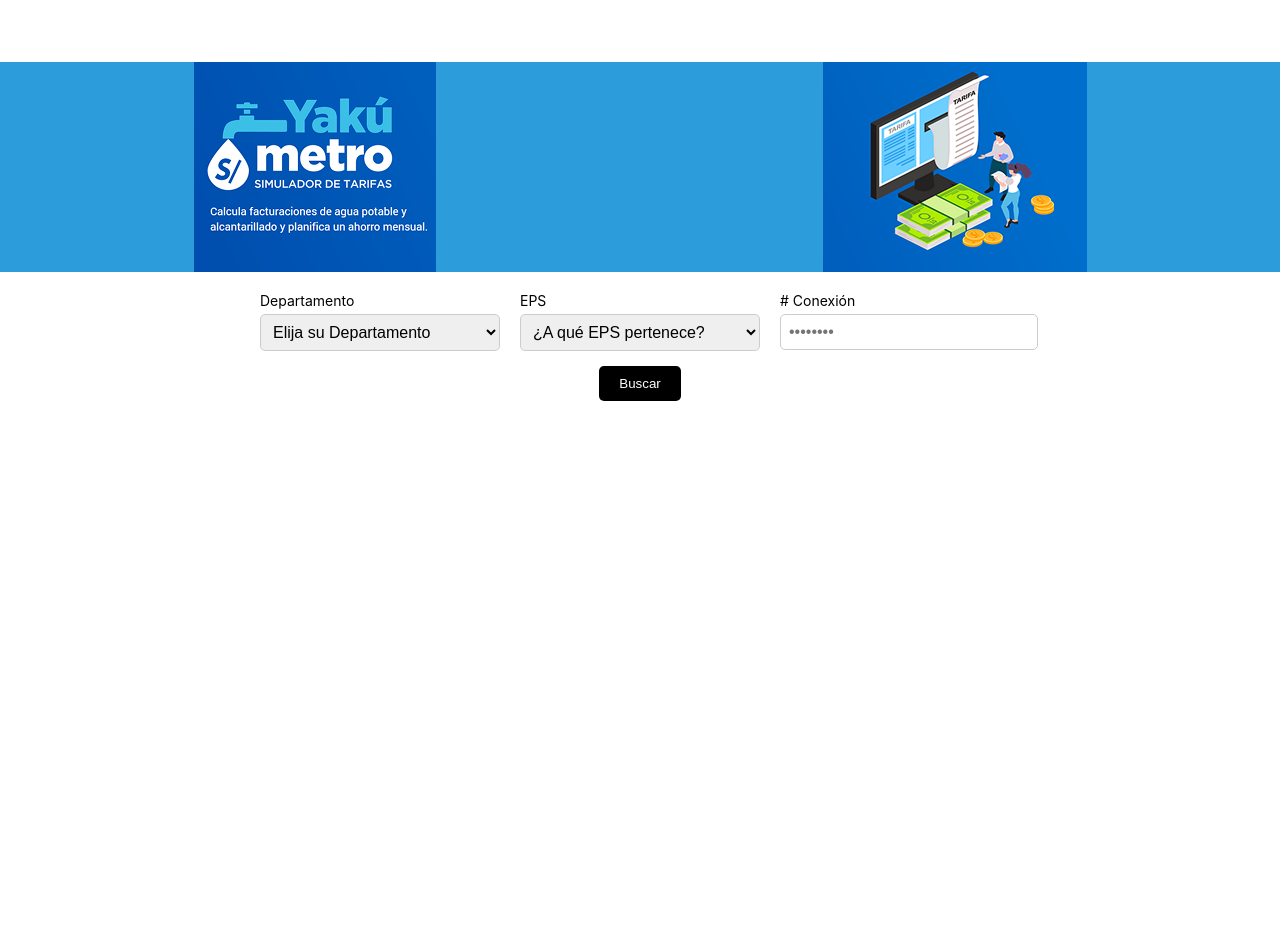
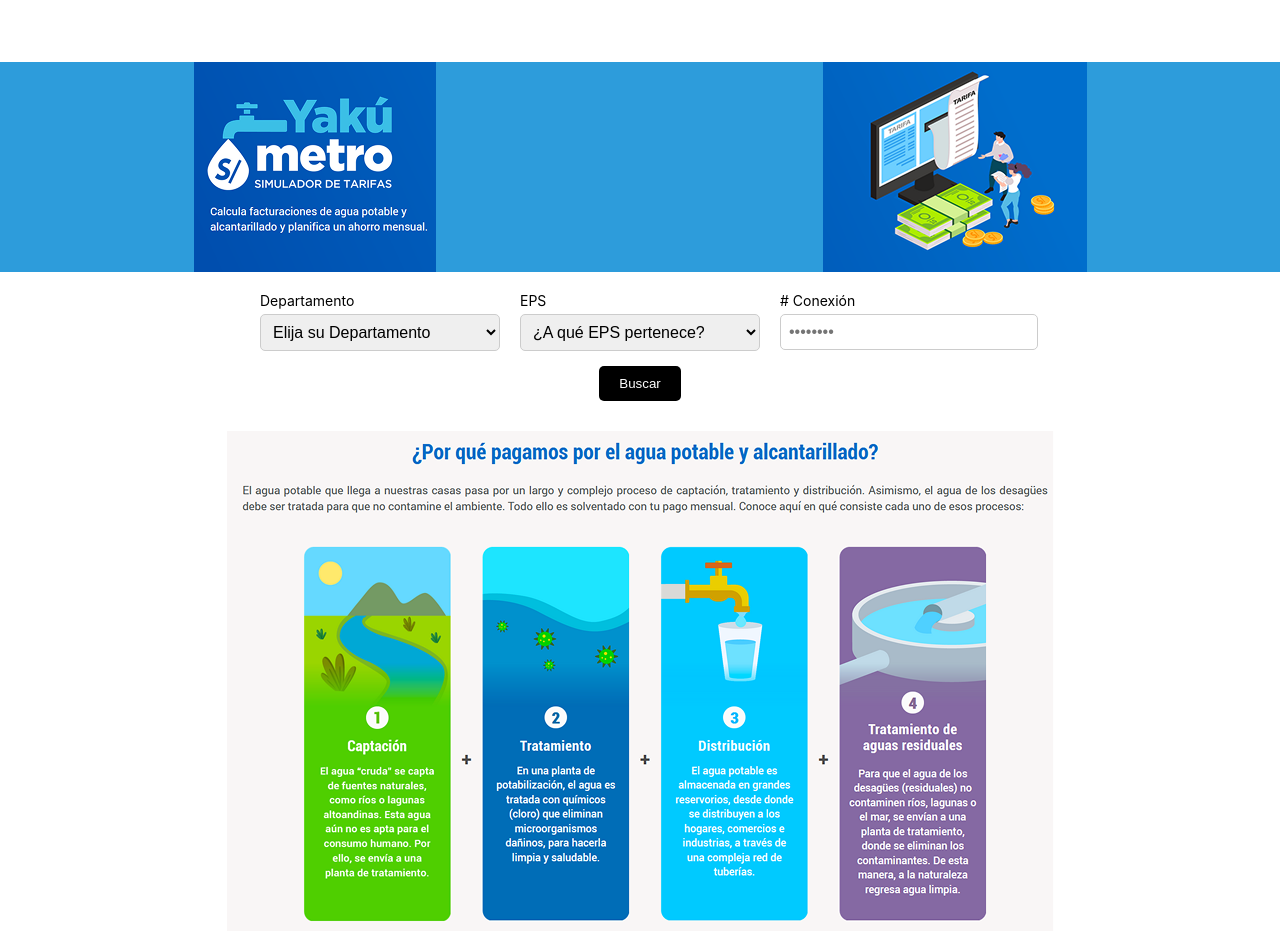
Before and after one commit to cparragatorres/frontend-yakumetro2, a React (Create React App) app: page / in a window 1280 px wide. Before the commit the page ends 800 px from the top, so only its background shows below. Built offline with nearby package versions, Linux system fonts and the light colour scheme.

Commit message:
feat(informacion-agua): agregar componente con imagen informativa debajo del formulario

```diff
--- a/src/App.tsx
+++ b/src/App.tsx
@@ -1,6 +1,7 @@
 import React from "react";
 import Header from "./components/Header/Header";
 import Formulario from "./components/Formulario/Formulario";
+import InformacionAgua from "./components/InformacionAgua/InformacionAgua";
 import "./App.css";
 
 const App: React.FC = () => {
@@ -8,6 +9,7 @@ const App: React.FC = () => {
     <div>
       <Header />
       <Formulario />
+      <InformacionAgua />
     </div>
   );
 };
--- /dev/null
+++ b/src/components/InformacionAgua/InformacionAgua.module.css
@@ -0,0 +1,11 @@
+.contenedor {
+  display: flex;
+  justify-content: center;
+  margin-top: 30px;
+}
+
+.imagen {
+  width: 827px;
+  height: 500px;
+  object-fit: cover;
+}
--- /dev/null
+++ b/src/components/InformacionAgua/InformacionAgua.tsx
@@ -0,0 +1,13 @@
+import React from "react";
+import styles from "./InformacionAgua.module.css";
+import infoAgua from "../../assets/informacion-agua.png";
+
+const InformacionAgua: React.FC = () => {
+  return (
+    <div className={styles.contenedor}>
+      <img src={infoAgua} alt="Información sobre el agua potable" className={styles.imagen} />
+    </div>
+  );
+};
+
+export default InformacionAgua;
```
Also changed, not shown: src/assets/informacion-agua.png (added).
